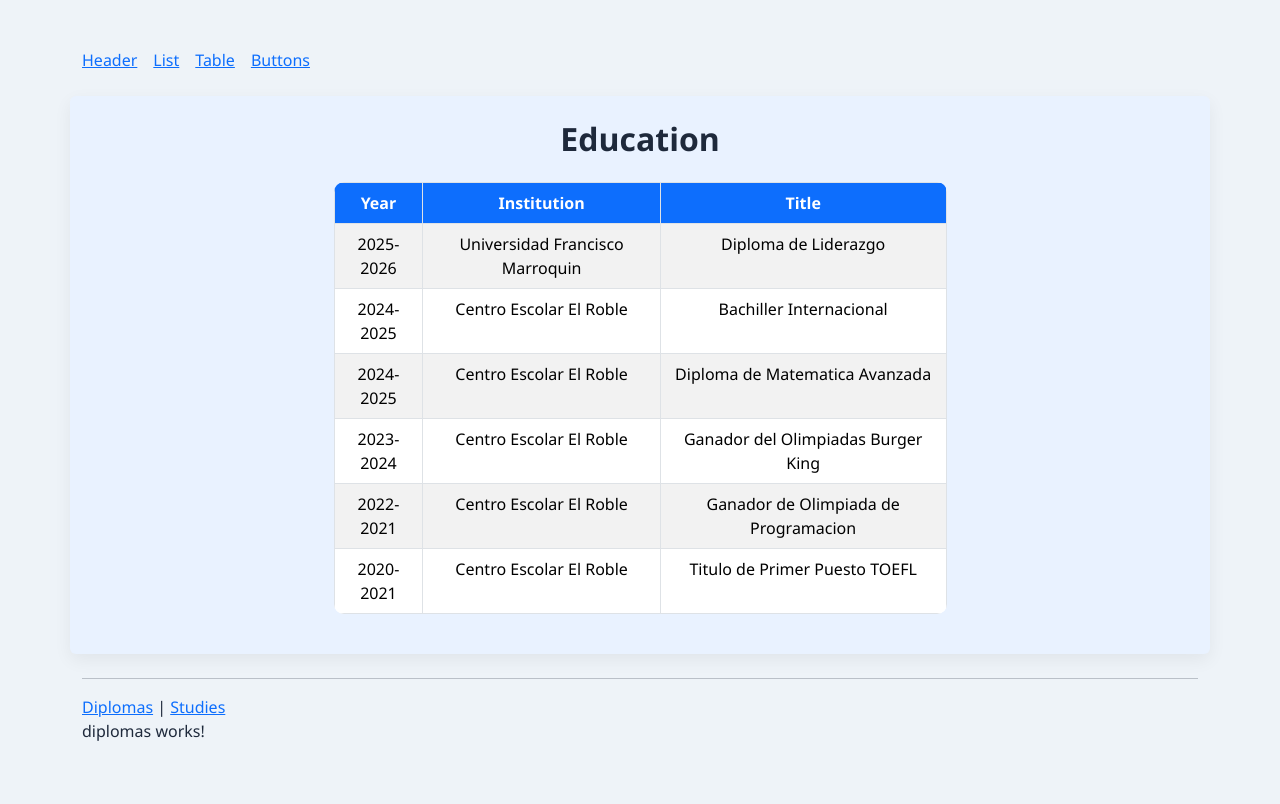
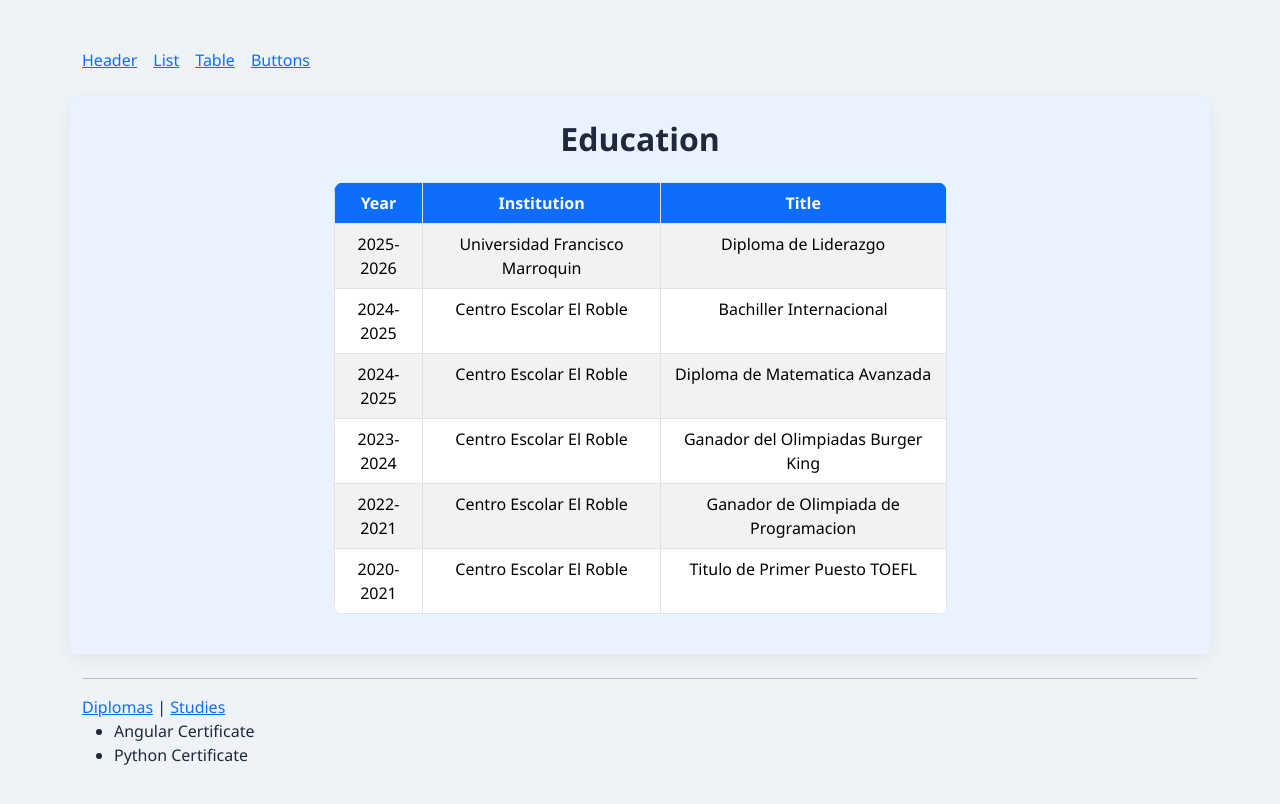
Before and after one commit to MiguelCuevasss/AngularCV, an Angular app: page /table/diplomas in a window 1280 px wide. Shown: the top 804 px of the page. Built offline with nearby package versions, Linux system fonts and the light colour scheme.

Commit message:
Commit No.6
Implementing the service on diplomas

```diff
--- a/src/app/components/diplomas/diplomas.html
+++ b/src/app/components/diplomas/diplomas.html
@@ -1 +1,5 @@
-<p>diplomas works!</p>
+<ul>
+  <li *ngFor="let diploma of diplomas">
+    {{ diploma }}
+  </li>
+</ul>
--- a/src/app/components/diplomas/diplomas.ts
+++ b/src/app/components/diplomas/diplomas.ts
@@ -1,11 +1,20 @@
 import { Component } from '@angular/core';
+import { CommonModule } from '@angular/common';
+import { DataService } from '../../services/data';
 
 @Component({
   selector: 'app-diplomas',
-  imports: [],
+  standalone: true,
+  imports: [CommonModule],
   templateUrl: './diplomas.html',
-  styleUrl: './diplomas.css',
+  styleUrl: './diplomas.css'
 })
 export class Diplomas {
 
+  diplomas: string[] = [];
+
+  constructor(private dataService: DataService) {
+    this.diplomas = this.dataService.diplomas;
+  }
+
 }
--- a/src/app/services/data.ts
+++ b/src/app/services/data.ts
@@ -5,10 +5,14 @@ import { Injectable } from '@angular/core';
 })
 export class DataService {
 
-  skills: string[] = ['Angular', 'TypeScript', 'CSS'];
+  jobs: string[] = [
+    'Frontend Developer',
+    'Backend Developer'
+  ];
 
-  jobs: string[] = ['Frontend Dev', 'Backend Dev', 'Fullstack Dev'];
-
-  constructor() { }
+  diplomas: string[] = [
+    'Angular Certificate',
+    'Python Certificate'
+  ];
 
 }
```
